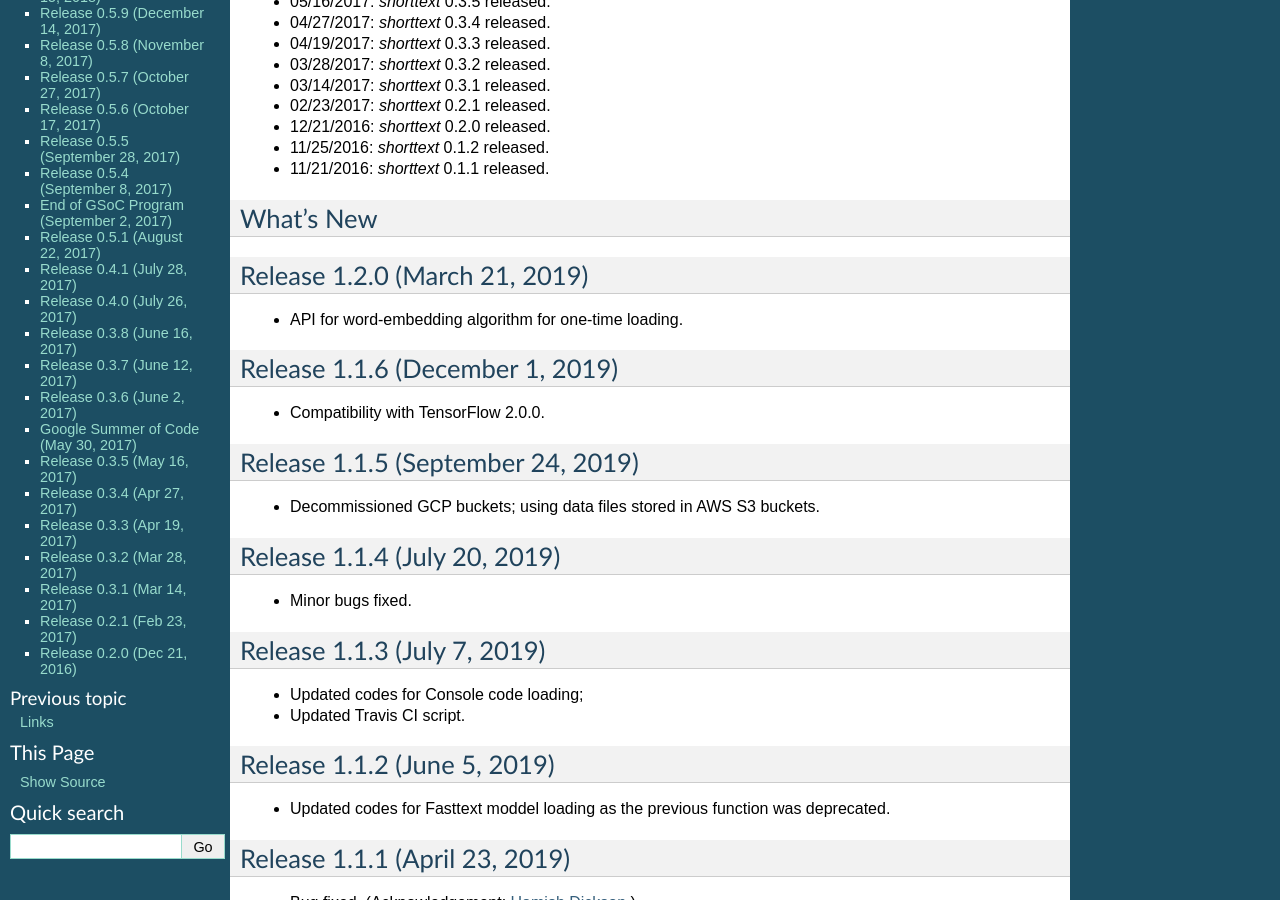
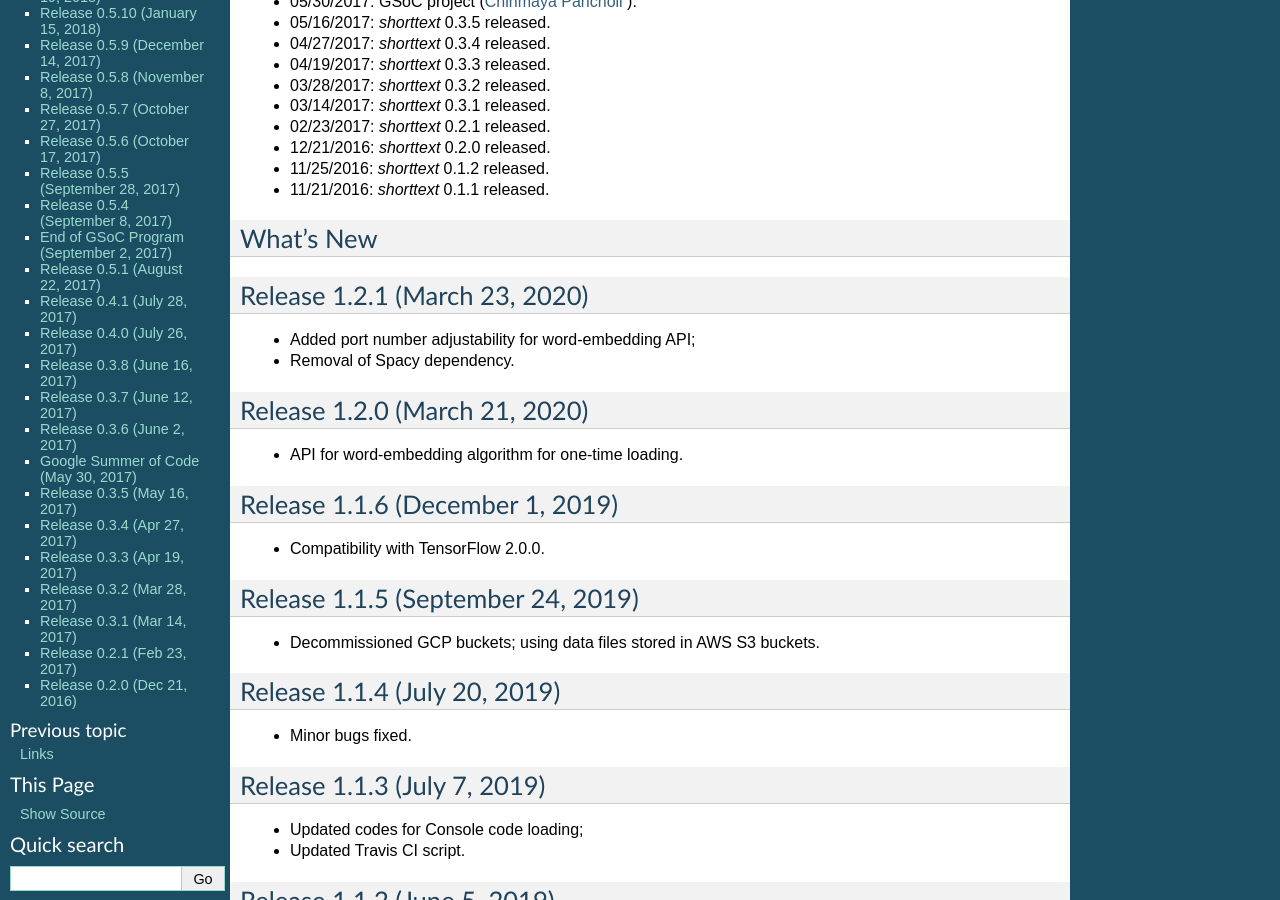
Before and after one commit to stephenhky/PyShortTextCategorization, a Sphinx documentation site: the page built from docs/news.rst, in a window 1280 px wide and 900 px high, scrolled down 869 px. Built offline with Sphinx 7.4.7, drawn with Linux system fonts in a browser that asks for light colours; some of the changed text lies outside the part shown.

Commit message:
release 1.2.1

```diff
--- a/docs/news.rst
+++ b/docs/news.rst
@@ -1,7 +1,8 @@
 News
 ====
 
-* 03/21/2019: `shorttext` 1.2.0 released.
+* 03/23/2020: `shorttext` 1.2.1 released.
+* 03/21/2020: `shorttext` 1.2.0 released.
 * 12/01/2019: `shorttext` 1.1.6 released.
 * 09/24/2019: `shorttext` 1.1.5 released.
 * 07/20/2019: `shorttext` 1.1.4 released.
@@ -52,7 +53,13 @@
 What's New
 ----------
 
-Release 1.2.0 (March 21, 2019)
+Release 1.2.1 (March 23, 2020)
+--------------------------------
+
+* Added port number adjustability for word-embedding API;
+* Removal of Spacy dependency.
+
+Release 1.2.0 (March 21, 2020)
 --------------------------------
 
 * API for word-embedding algorithm for one-time loading.
```
Also changed, not shown: README.md (+2 -1 lines).
